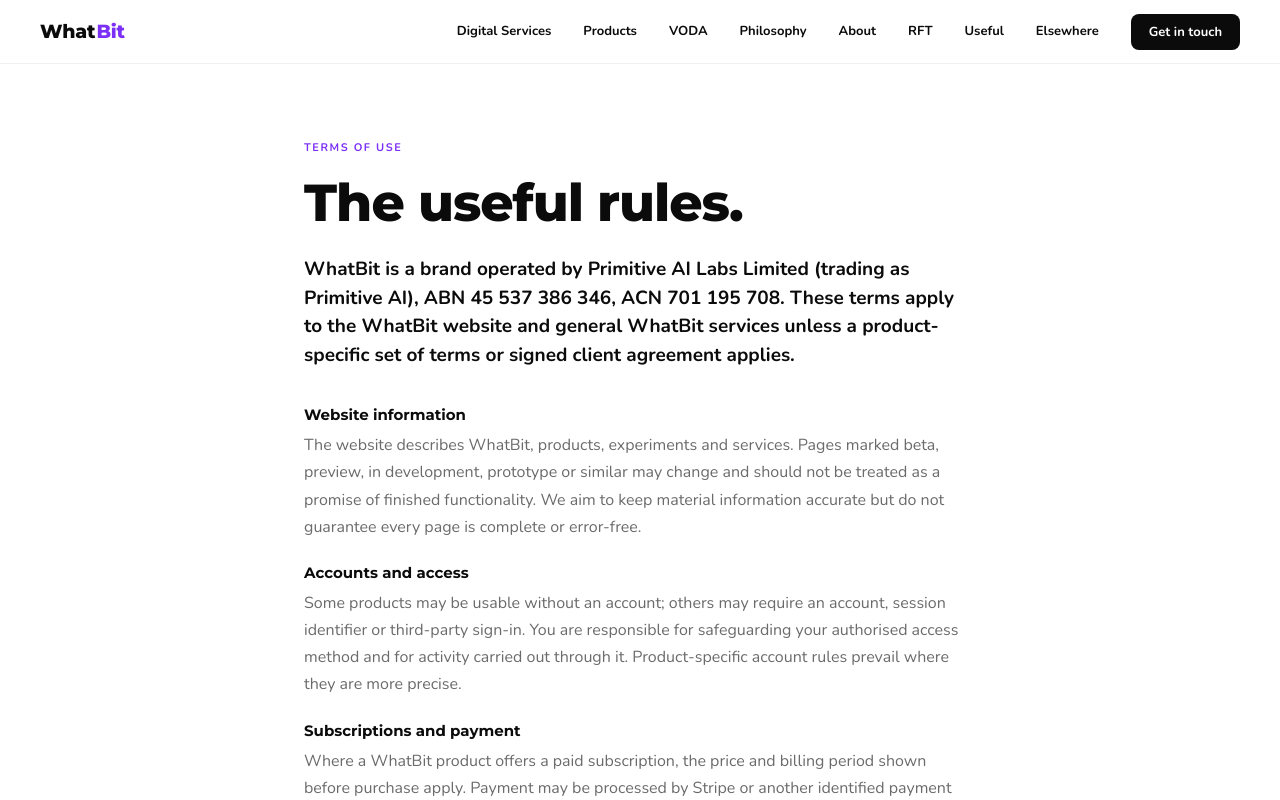
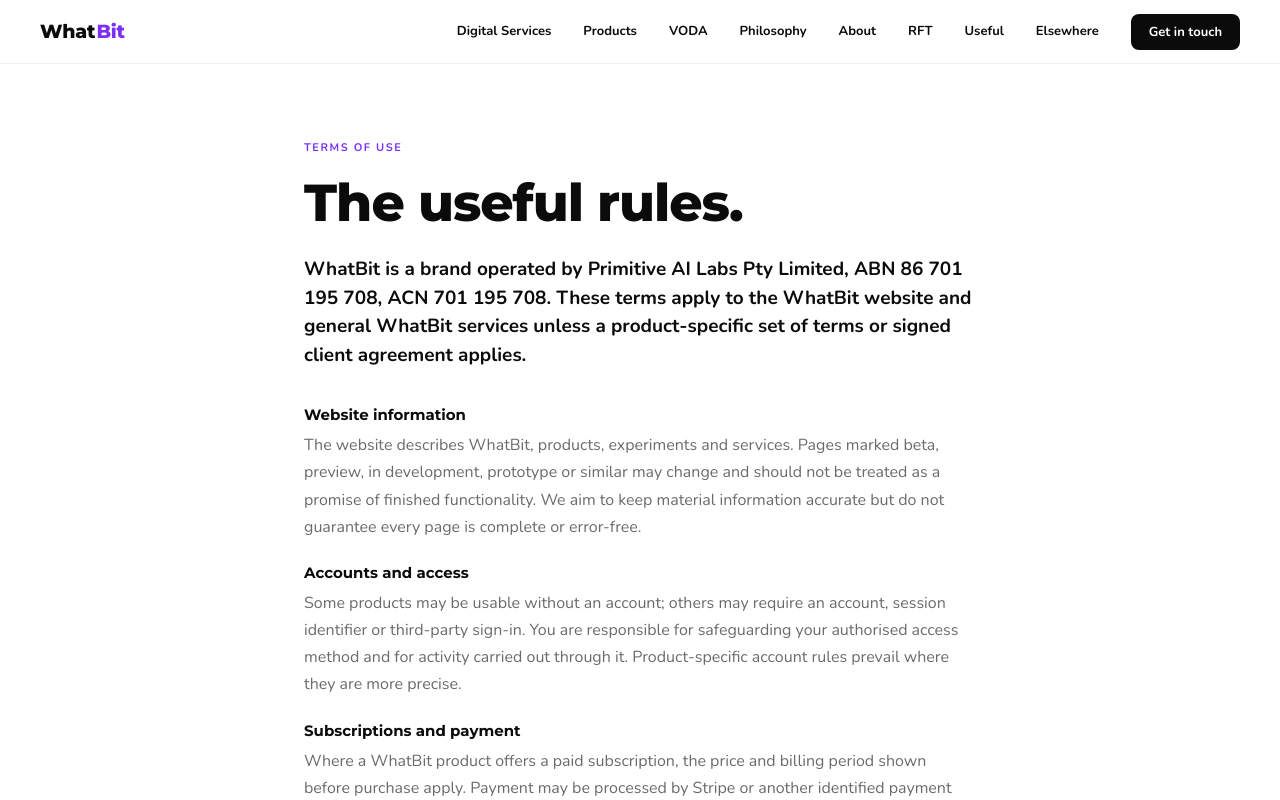
Before and after one commit to DaddysCoder/whatbit-web, a Next.js app: page /terms in a window 1280 px wide. Shown: the top 800 px of the page. Built offline with nearby package versions, Linux system fonts and the light colour scheme.

Commit message:
fix: correct WHATBIT legal entity details

```diff
--- a/app/terms/page.tsx
+++ b/app/terms/page.tsx
@@ -12,7 +12,7 @@ export default function Page() {
     <DocPage
       eyebrow="TERMS OF USE"
       title="The useful rules."
-      lede="WhatBit is a brand operated by Primitive AI Labs Limited (trading as Primitive AI), ABN 45 537 386 346, ACN 701 195 708. These terms apply to the WhatBit website and general WhatBit services unless a product-specific set of terms or signed client agreement applies."
+      lede="WhatBit is a brand operated by Primitive AI Labs Pty Limited, ABN 86 701 195 708, ACN 701 195 708. These terms apply to the WhatBit website and general WhatBit services unless a product-specific set of terms or signed client agreement applies."
       blocks={[
         {
           heading: "Website information",
```
